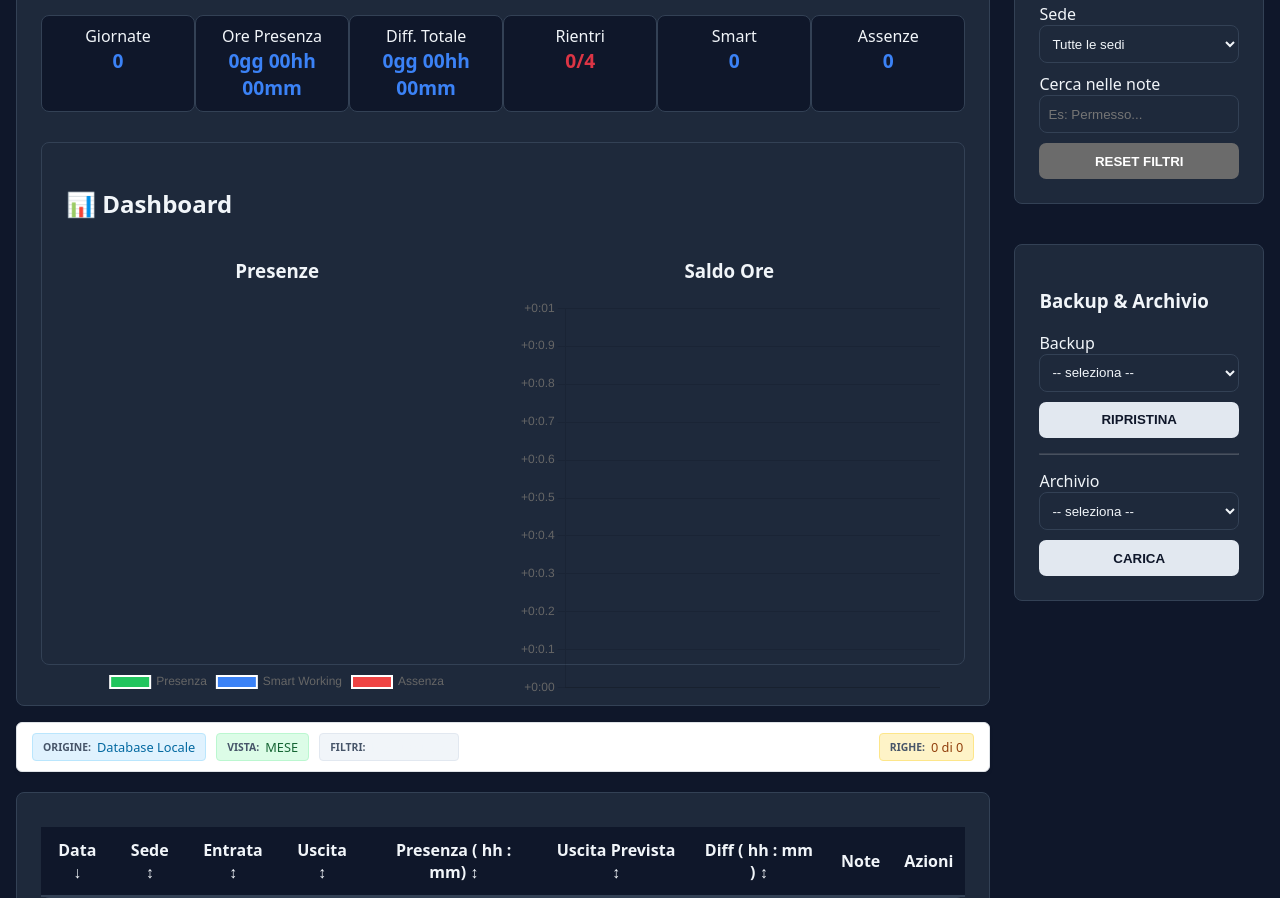
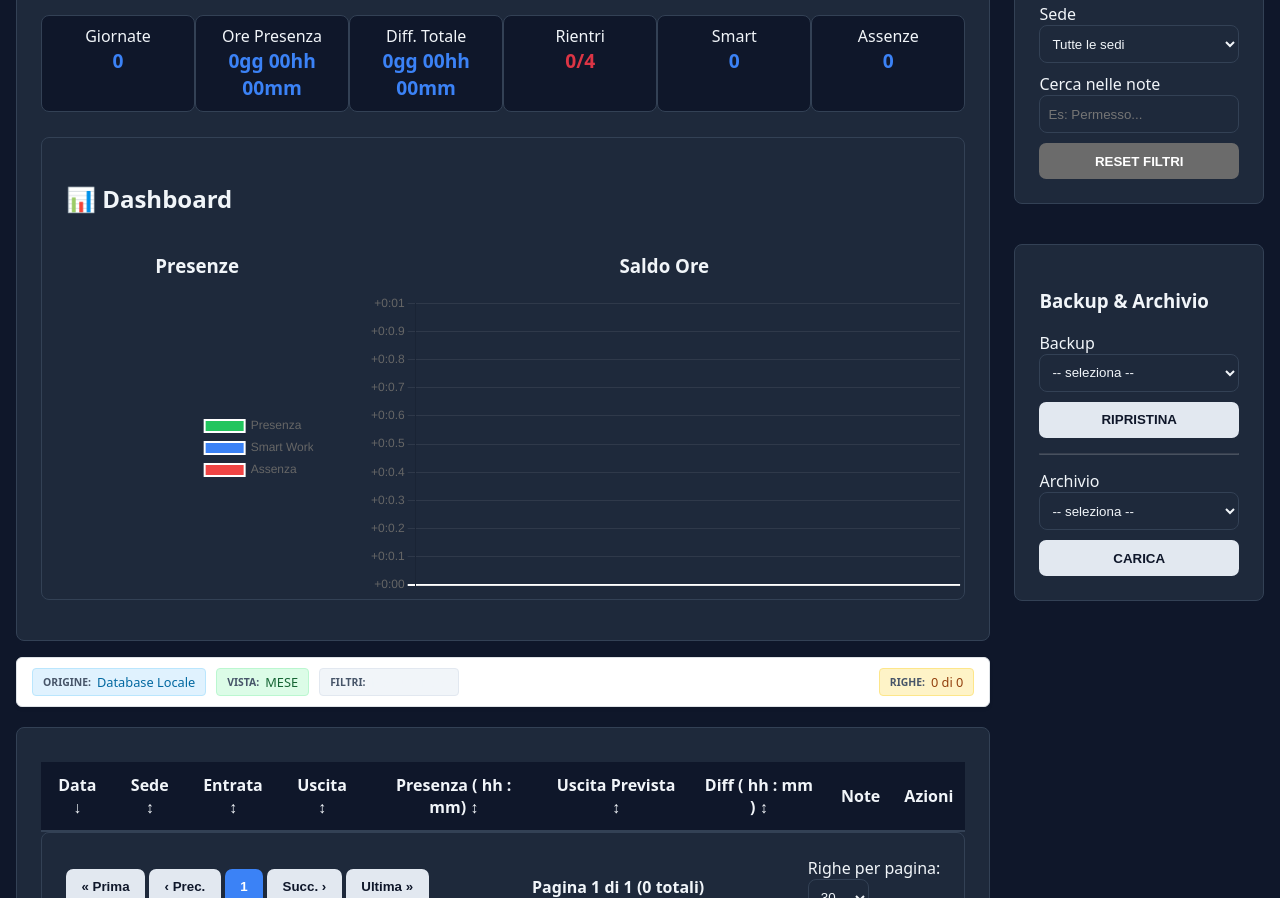
Before and after one commit to ughippolito/orario_lavorativo, a website: page orario-cluster/file/index.html in a window 1280 px wide. Shown: the part 726-1624 px from the top of the page. Drawn offline with nearby package versions, Linux system fonts and the light colour scheme; no server answers.

Commit message:
Update Image: 2026-11-06 11:27:21

```diff
--- a/orario-cluster/file/css/style.css
+++ b/orario-cluster/file/css/style.css
@@ -21,30 +21,37 @@
         }
 
 	.dashboard-section {
- 	    margin-top: 30px;
+    margin-top: 25px;
 }
 
 .dashboard-grid {
     display: grid;
-            grid-template-columns: 1fr 1fr;
+    grid-template-columns: 30% 70%;
     gap: 30px;
-            margin-top: 20px;
+    align-items: center;
 }
 
 .chart-card {
-            height: 400px;
+    height: 340px;
+    padding-bottom: 20px;
 }
 
 .chart-card h3 {
+    text-align: center;
     margin-bottom: 15px;
-            text-align: center;
 }
 
 @media (max-width: 1200px) {
+
     .dashboard-grid {
         grid-template-columns: 1fr;
     }
+
+    .chart-card {
+        height: 350px;
     }
+}
+
 
         body.dark-mode {
             color-scheme: dark;
--- a/orario-cluster/file/js/charts.js
+++ b/orario-cluster/file/js/charts.js
@@ -15,31 +15,49 @@ function updateCharts(presenza, smartWorking, assenze) {
 
     presenzeChart = new Chart(ctx, {
         type: 'pie',
+
         data: {
             labels: [
                 'Presenza',
                 'Smart Working',
                 'Assenza'
             ],
+
             datasets: [{
                 data: [
                     presenza,
                     smartWorking,
                     assenze
                 ],
+
                 backgroundColor: [
                     '#22c55e',
                     '#3b82f6',
                     '#ef4444'
-                ]
+                ],
+
+                borderWidth: 2,
+                radius: '75%'
             }]
         },
+
         options: {
             responsive: true,
             maintainAspectRatio: false,
+
+	    layout: {
+    padding: {
+        top: 10,
+        bottom: 20,
+        left: 10,
+        right: 15
+    }
+},
+
             plugins: {
+
                 legend: {
-                    position: 'bottom'
+                    position: 'right'
                 }
             }
         }
@@ -110,6 +128,7 @@ function updateSaldoChart(records, workdayMin) {
 
         data: {
             labels: labels,
+
             datasets: [{
                 label: 'Saldo minuti',
                 data: values,
@@ -121,31 +140,67 @@ function updateSaldoChart(records, workdayMin) {
             responsive: true,
             maintainAspectRatio: false,
 
+	    layout: {
+    padding: {
+        top: 10,
+        bottom: 20,
+        left: 10,
+        right: 10
+    }
+},
+
             plugins: {
+
                 legend: {
                     display: false
                 },
 
                 tooltip: {
                     callbacks: {
+
                         label: function(context) {
 
-                            const value = context.raw;
-
-                            return `Saldo: ${fromMin(value)}`;
+                            return `Saldo: ${fromMin(context.raw)}`;
                         }
                     }
                 }
             },
 
             scales: {
+
                 y: {
+
+                    beginAtZero: true,
+
+                    grid: {
+
+                        color: function(context) {
+
+                            if (context.tick.value === 0) {
+                                return '#ffffff';
+                            }
+
+                            return 'rgba(255,255,255,0.08)';
+                        },
+
+                        lineWidth: function(context) {
+
+                            if (context.tick.value === 0) {
+                                return 2;
+                            }
+
+                            return 1;
+                        }
+                    },
+
                     ticks: {
+
                         callback: function(value) {
 
-                            const h = Math.floor(
-                                Math.abs(value) / 60
-                            );
+                            const h =
+                                Math.floor(
+                                    Math.abs(value) / 60
+                                );
 
                             const m =
                                 Math.abs(value) % 60;
```
Lines whose indentation alone changed are shown as unchanged.
